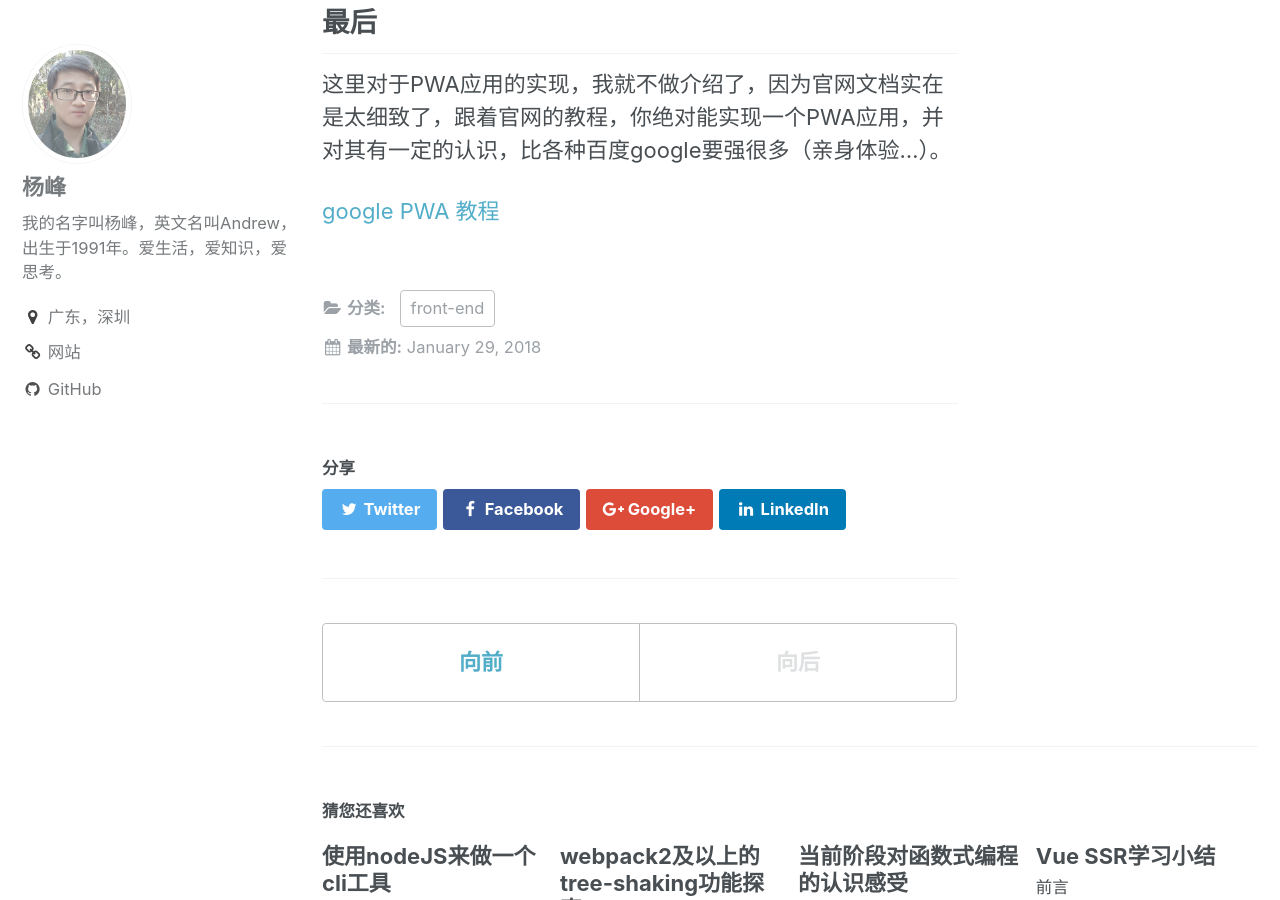
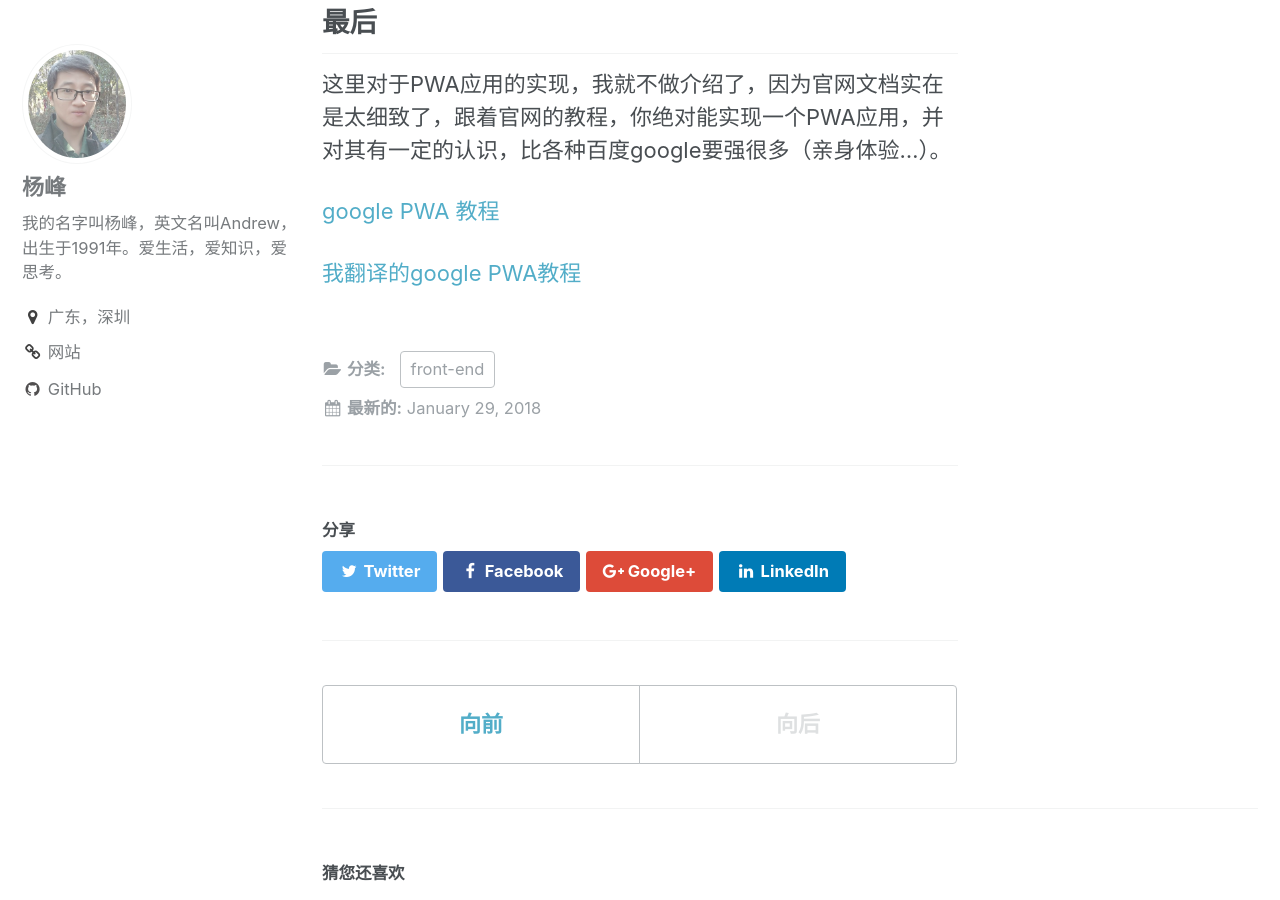
Before and after one commit to Andrewuetyang/myGitBlog, a Jekyll site: the page built from _posts/2018-01-29-pwa.md, in a window 1280 px wide and 900 px high, scrolled down 1483 px. Built offline with Jekyll 4.4.1, drawn with Linux system fonts in a browser that asks for light colours.

Commit message:
pwa文章添加我翻译的内容链接

```diff
--- a/_posts/2018-01-29-pwa.md
+++ b/_posts/2018-01-29-pwa.md
@@ -31,3 +31,5 @@ category: front-end
 这里对于PWA应用的实现，我就不做介绍了，因为官网文档实在是太细致了，跟着官网的教程，你绝对能实现一个PWA应用，并对其有一定的认识，比各种百度google要强很多（亲身体验...）。
 
 [google PWA 教程](https://codelabs.developers.google.com/codelabs/your-first-pwapp/#0)
+
+[我翻译的google PWA教程](https://andrewuet.gitbooks.io/pwa-tutorial-translate2chinese/content/)
```
